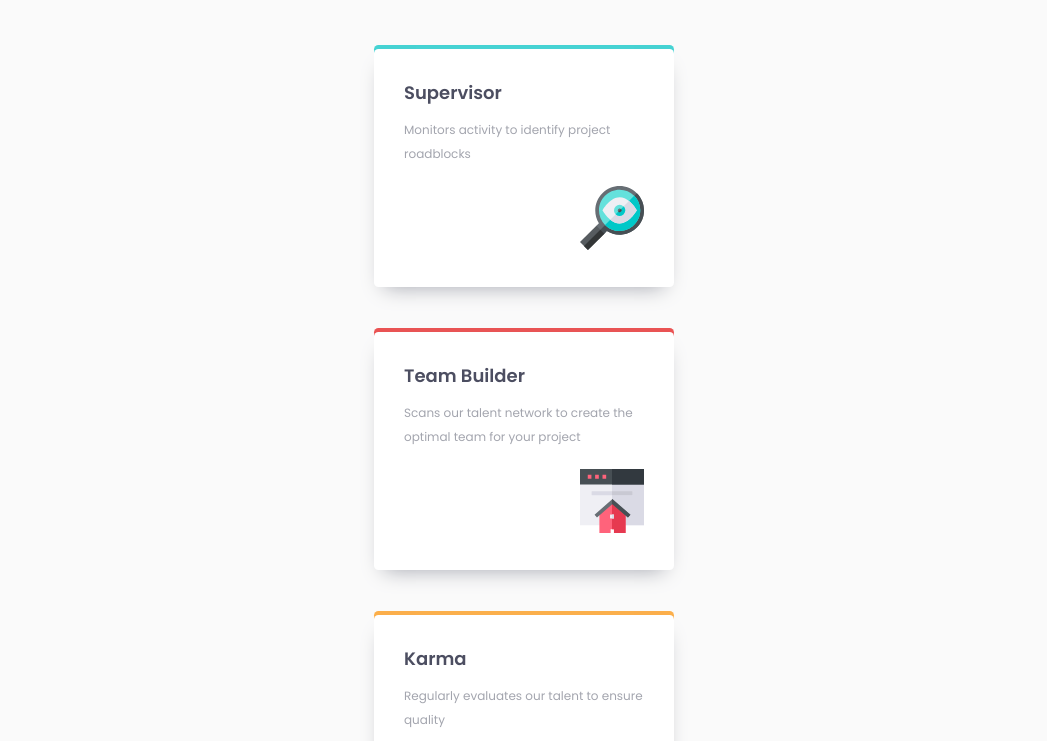
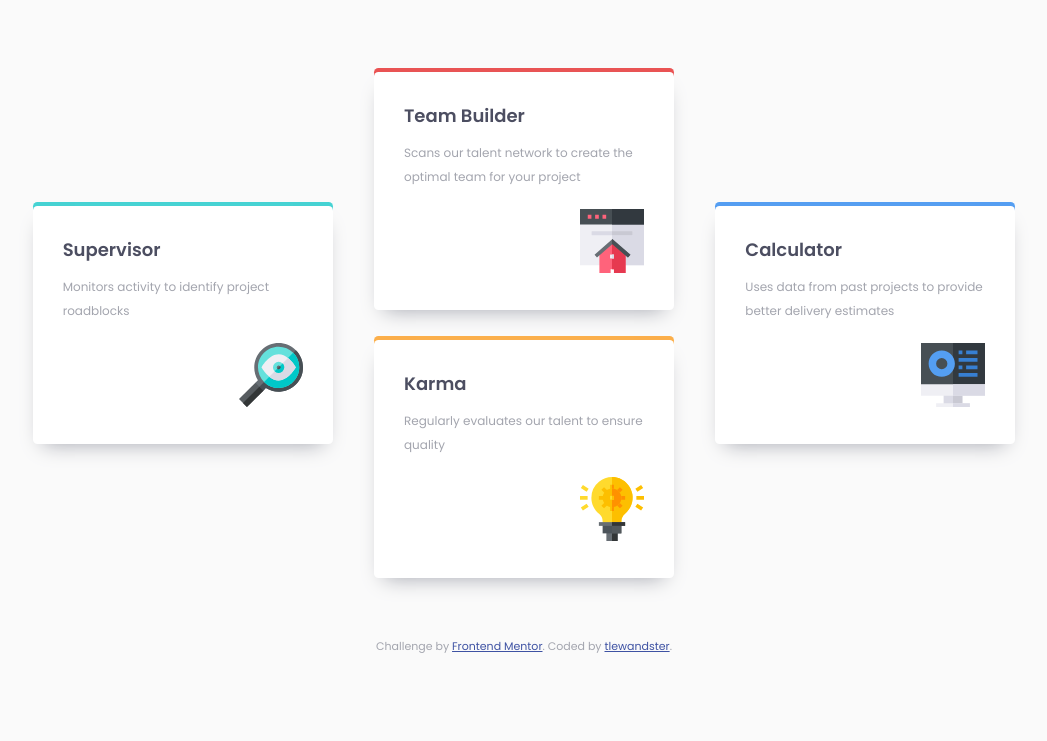
Before and after one commit to tlewandster/four-card-feature-section, a plain HTML site: page index.html in a window 1280 px wide. Shown: the part 209-950 px from the top of the page, without its empty margins (116-1163 px from the left). After the commit the page ends 864 px from the top, so only its background shows below. Drawn offline with Linux system fonts and the light colour scheme.

Commit message:
Add media query

```diff
--- a/index.html
+++ b/index.html
@@ -37,27 +37,35 @@
     </header>
 
     <main>
-      <div class="card">
+      <div class="column">
+        <div class="card cyan">
           <h3>Supervisor</h3>
           <p>Monitors activity to identify project roadblocks</p>
           <img src="./images/icon-supervisor.svg" alt="" />
         </div>
-      <div class="card">
+      </div>
+      <div class="column">
+        <div class="card red">
           <h3>Team Builder</h3>
           <p>
             Scans our talent network to create the optimal team for your project
           </p>
           <img src="./images/icon-team-builder.svg" alt="" />
         </div>
-      <div class="card">
+        <div class="card orange">
           <h3>Karma</h3>
           <p>Regularly evaluates our talent to ensure quality</p>
           <img src="./images/icon-karma.svg" alt="" />
         </div>
-      <div class="card">
+      </div>
+      <div class="column">
+        <div class="card blue">
           <h3>Calculator</h3>
-        <p>Uses data from past projects to provide better delivery estimates</p>
+          <p>
+            Uses data from past projects to provide better delivery estimates
+          </p>
           <img src="./images/icon-calculator.svg" alt="" />
+        </div>
       </div>
     </main>
 
--- a/style.scss
+++ b/style.scss
@@ -4,12 +4,15 @@ $Cyan: hsl(180, 62%, 55%);
 $Orange: hsl(34, 97%, 64%);
 $Blue: hsl(212, 86%, 64%);
 
-$top-shadow-colors: $Cyan, $Red, $Orange, $Blue;
-
 // Neutral colors
 $VeryDarkBlue: hsl(234, 12%, 34%);
 $GrayishBlue: hsl(229, 6%, 66%);
 $VeryLightGray: hsl(0, 0%, 98%);
+
+//Mixins
+@mixin top-shadow-color($color) {
+  box-shadow: 0 10px 20px -10px $GrayishBlue, 0 -4px $color;
+}
 
 //Fonts
 @import url('https://fonts.googleapis.com/css2?family=Poppins:wght@200;400;600&display=swap');
@@ -25,12 +28,12 @@ body {
   font-size: 15px;
   color: $GrayishBlue;
   background-color: $VeryLightGray;
-  width: 80%;
-  margin: auto;
 }
 
 header {
-  margin: 5em 0;
+  width: 80%;
+  max-width: 480px;
+  margin: 5em auto;
   text-align: center;
   h1 {
     font-size: 1.6em;
@@ -46,34 +49,54 @@ header {
 }
 
 main {
+  max-width: 1024px;
+  margin: 0 auto;
   display: flex;
   flex-direction: column;
   align-items: center;
+  justify-content: space-around;
   .card {
     display: flex;
     flex-direction: column;
     padding: 2em;
-    margin-bottom: 3em;
+    margin-bottom: 2em;
     background-color: white;
     width: 375px * 0.8;
     border-radius: 0.3em;
-    @for $i from 1 through length($top-shadow-colors) {
-      &:nth-of-type(#{$i}) {
-        box-shadow:0 10px 20px -10px $GrayishBlue, 0 -4px nth($top-shadow-colors,$i);
-      }
+    &.cyan {
+      @include top-shadow-color($Cyan);
     }
-    h3{
+    &.red {
+      @include top-shadow-color($Red);
+    }
+    &.orange {
+      @include top-shadow-color($Orange);
+    }
+    &.blue {
+      @include top-shadow-color($Blue);
+    }
+    h3 {
       color: $VeryDarkBlue;
       font-size: 1.2em;
     }
-    p{
+    p {
       margin: 1em 0;
       font-size: 0.8em;
       line-height: 2em;
     }
-    img{
+    img {
       align-self: flex-end;
       margin: 0.5em 0;
     }
   }
 }
+
+footer {
+  margin-top: 2em;
+}
+
+@media (min-width: 1024px) {
+  main {
+    flex-direction: row;
+  }
+}
```
Also changed, not shown: style.css. Lines whose indentation alone changed are shown as unchanged.
